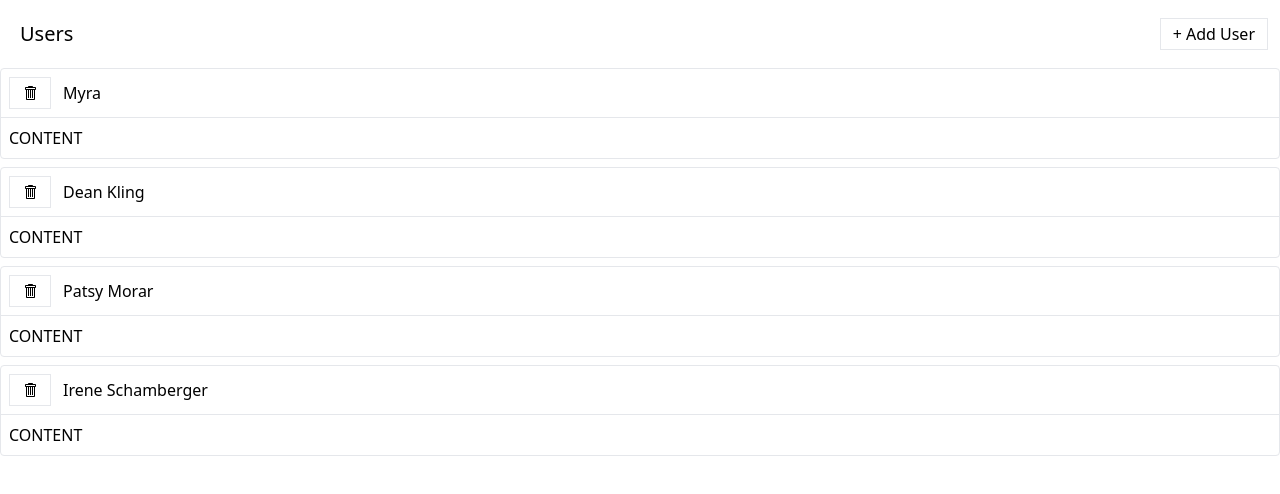
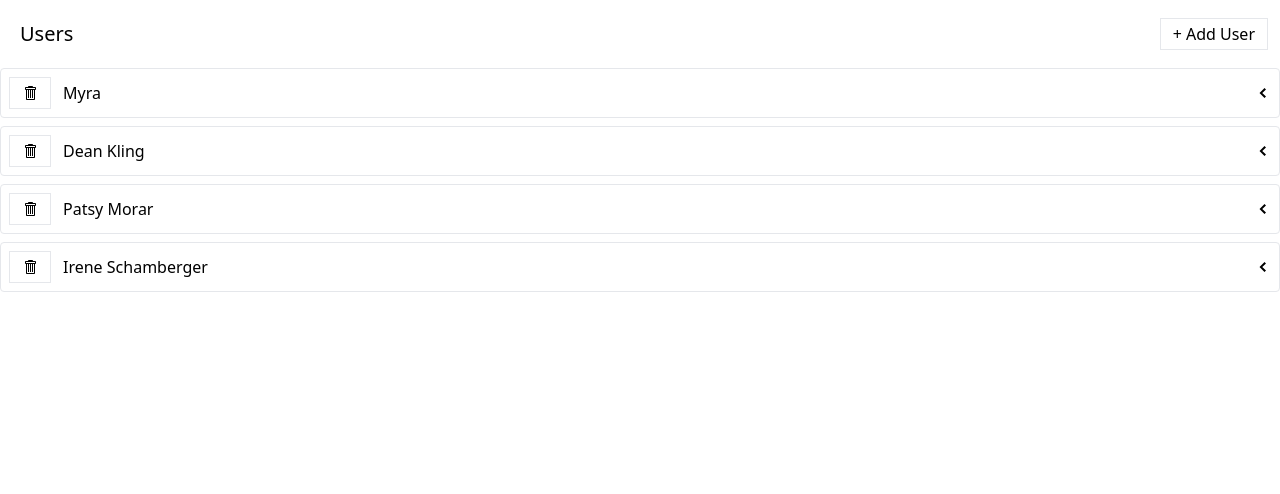
Before and after one commit to amit-inverse/react-tutorial-media, a React (Create React App) app: page / in a window 1280 px wide. Shown: the top 494 px of the page. Built offline with nearby package versions, Linux system fonts and the light colour scheme; data requests are answered from the project's data file.

Commit message:
Wrapping up Expandable Panel

```diff
--- a/src/components/ExpandablePanel.js
+++ b/src/components/ExpandablePanel.js
@@ -1,10 +1,22 @@
+import { useState } from 'react';
+import { GoChevronDown, GoChevronLeft } from 'react-icons/go';
+
 function ExpandablePanel({ header, children }) {
+    const [expanded, setExpanded] = useState(false);
+
+    const handleClick = () => {
+        setExpanded(!expanded);
+    };
+
     return (
         <div className="mb-2 border rounded">
-            <div className="flex p-2 justify-between items-center cursor-pointer">
+            <div className="flex p-2 justify-between items-center">
                 <div className="flex flex-row items-center justify-between">{header}</div>
+                <div className="cursor-pointer" onClick={handleClick}>
+                    {expanded ? <GoChevronDown /> : <GoChevronLeft />}
+                </div>
             </div>
-            <div className="p-2 border-t">{children}</div>
+            {expanded && <div className="p-2 border-t">{children}</div>}
         </div>
     );
 }
```
